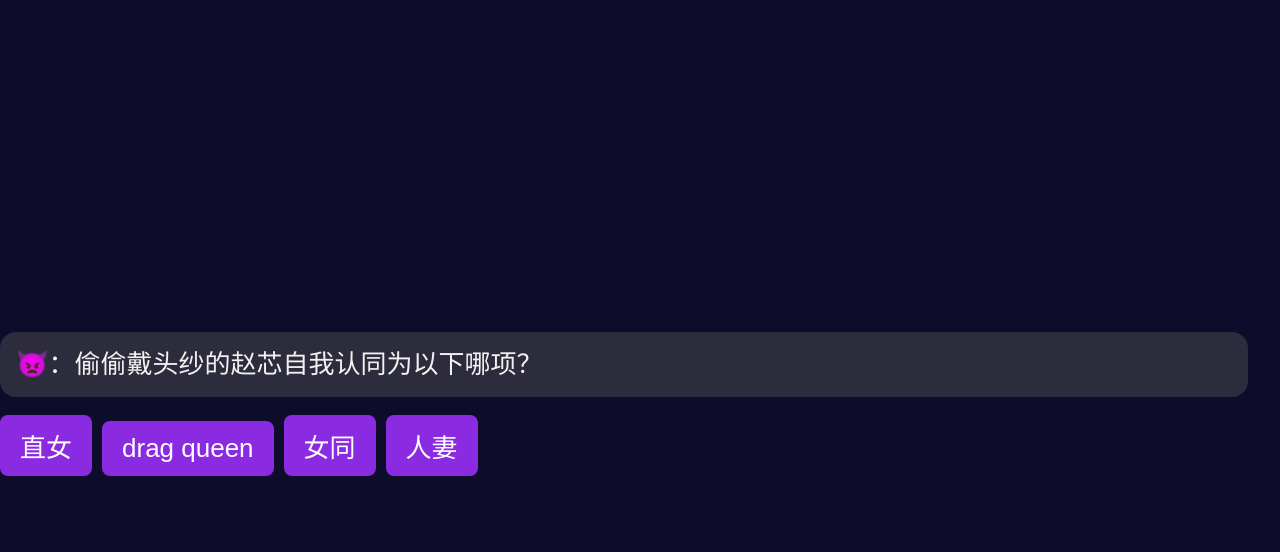
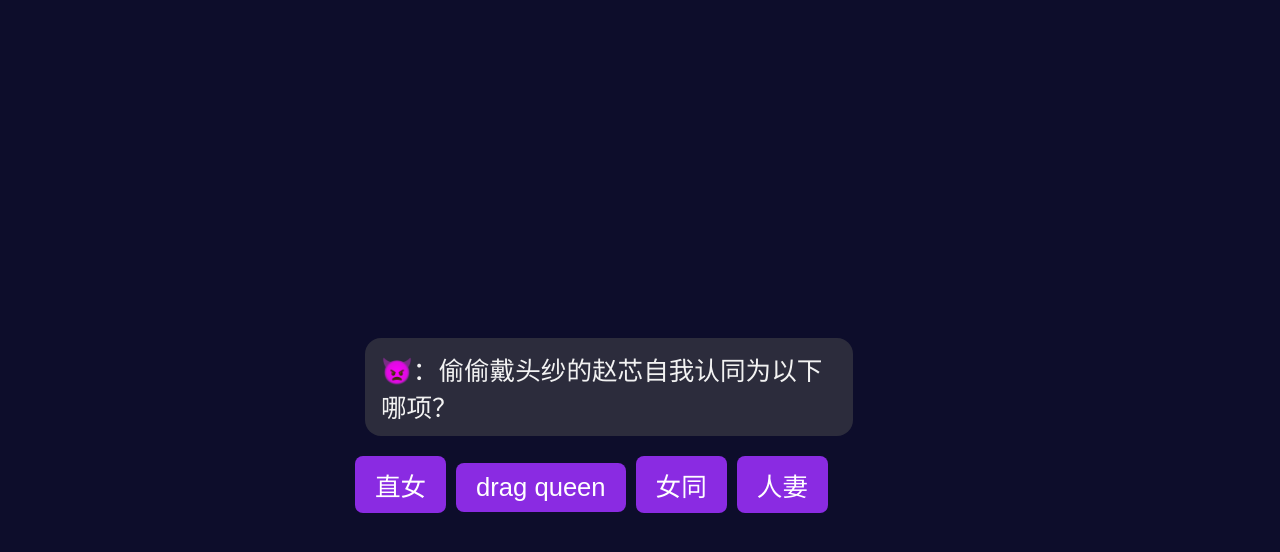
Before and after one commit to senthousand111/birthday-for-xin, a plain HTML site: page index.html in a window 1280 px wide. Both pictures are taken after a click on the button "👿 开始验证". Drawn offline with Linux system fonts and the light colour scheme.

Commit message:
Add files via upload

```diff
--- a/index.html
+++ b/index.html
@@ -1,30 +1,26 @@
+
 <!DOCTYPE html>
 <html lang="zh">
 <head>
   <meta charset="UTF-8">
-  <meta name="viewport" content="width=device-width, initial-scale=1.0">
   <title>0511小兽芯身份验证系统</title>
   <style>
-    html, body {
-      width: 100%;
-      margin: 0;
-      padding: 0;
+    body {
       font-family: "Helvetica", sans-serif;
       background-color: #0d0d2b;
       color: #f2f2f2;
+      margin: 0;
+      padding: 20px;
       display: flex;
       flex-direction: column;
       align-items: center;
       justify-content: center;
       min-height: 100vh;
-      font-size: 26px;
-      -webkit-text-size-adjust: none;
-      line-height: 1.6;
-      overflow-x: hidden;
+      font-size: 1.6em;
     }
     .container {
-      width: 100%;
-      padding: 0 10px;
+      max-width: 600px;
+      margin: 0 auto;
       display: none;
     }
     .active {
@@ -32,10 +28,10 @@
     }
     .bubble {
       padding: 12px 16px;
-      margin: 8px 0;
+      margin: 10px;
       border-radius: 16px;
       display: inline-block;
-      max-width: 95%;
+      max-width: 80%;
     }
     .left {
       background-color: #2c2c3c;
@@ -43,25 +39,23 @@
     .right {
       background-color: #6a5acd;
       text-align: right;
-      align-self: flex-end;
     }
     .chat-box {
       display: flex;
       flex-direction: column;
     }
     button {
-      padding: 12px 20px;
+      padding: 10px 20px;
       background-color: #8a2be2;
       border: none;
       color: white;
       font-size: 1em;
       border-radius: 8px;
       cursor: pointer;
-      margin: 12px 6px 0 0;
+      margin: 10px 5px 0 0;
     }
     .button-group button {
       margin-right: 10px;
-      margin-top: 10px;
     }
   </style>
 </head>
```
